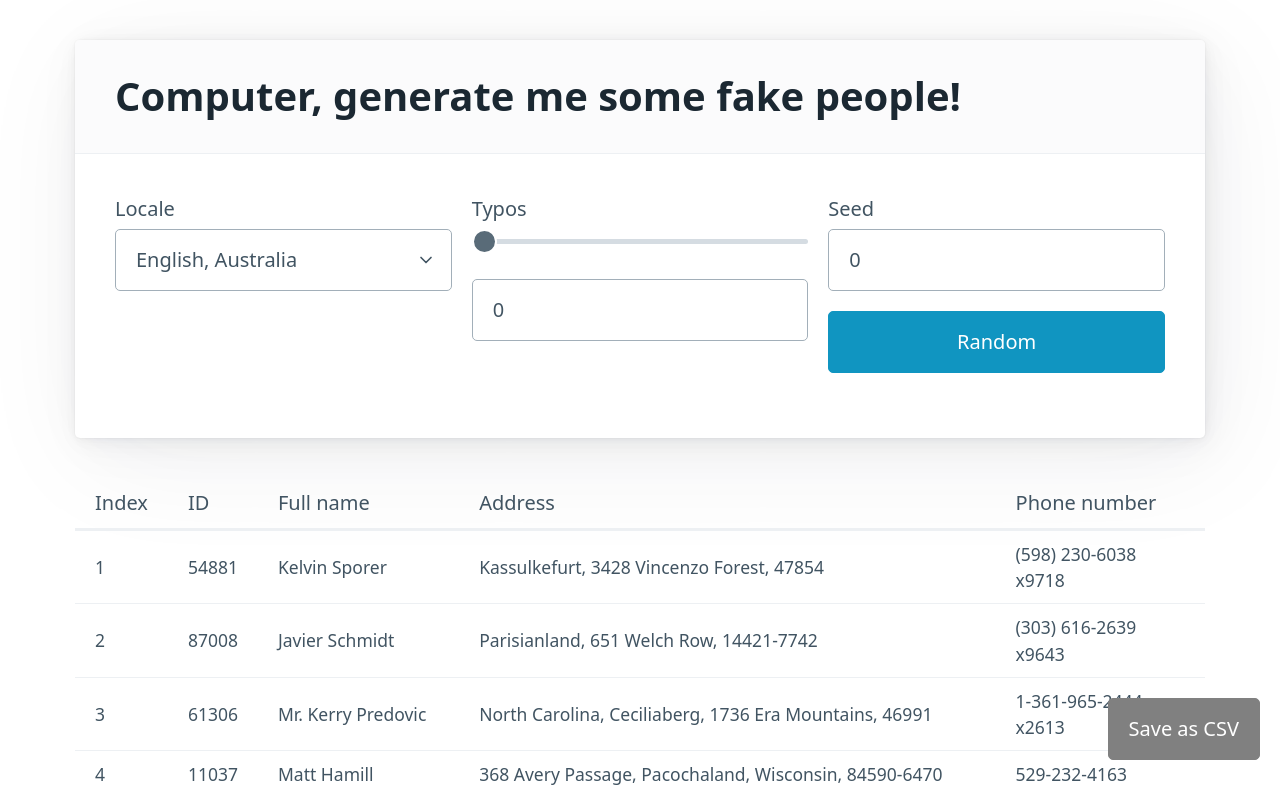
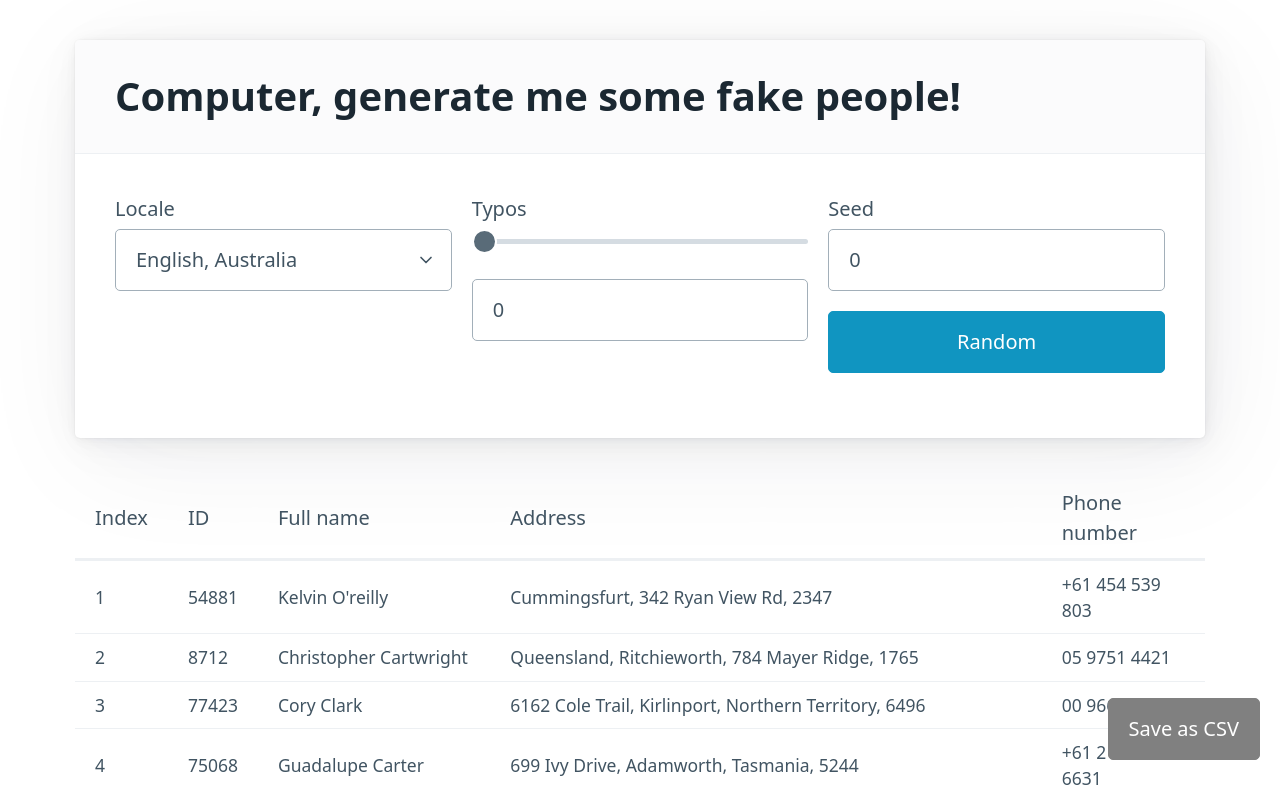
Before and after one commit to suhankins/itransition_task5, a React (Vite) app: page / in a window 1280 px wide. Shown: the top 796 px of the page. Built offline with nearby package versions, Linux system fonts and the light colour scheme.

Commit message:
fixed default locale being set to en_US

```diff
--- a/src/App.tsx
+++ b/src/App.tsx
@@ -3,7 +3,7 @@ import { ChangeEvent, Dispatch, useState } from 'react';
 import { UserList } from './UserList';
 
 export function App() {
-    const [locale, setLocale] = useState('en_US' as UsableLocale);
+    const [locale, setLocale] = useState('en_AU' as UsableLocale);
     const [typoRate, setTypoRate] = useState(0);
     const [seed, setSeed] = useState(0);
 
```
